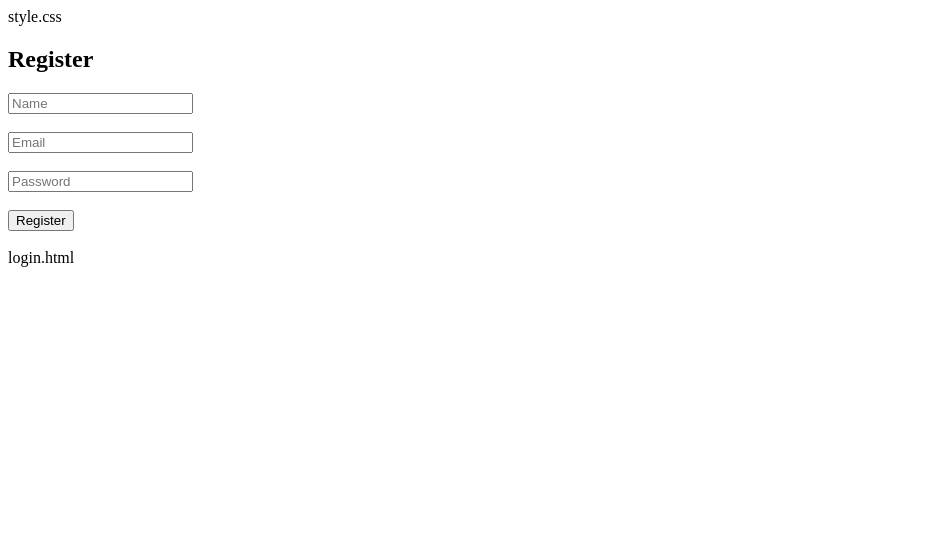
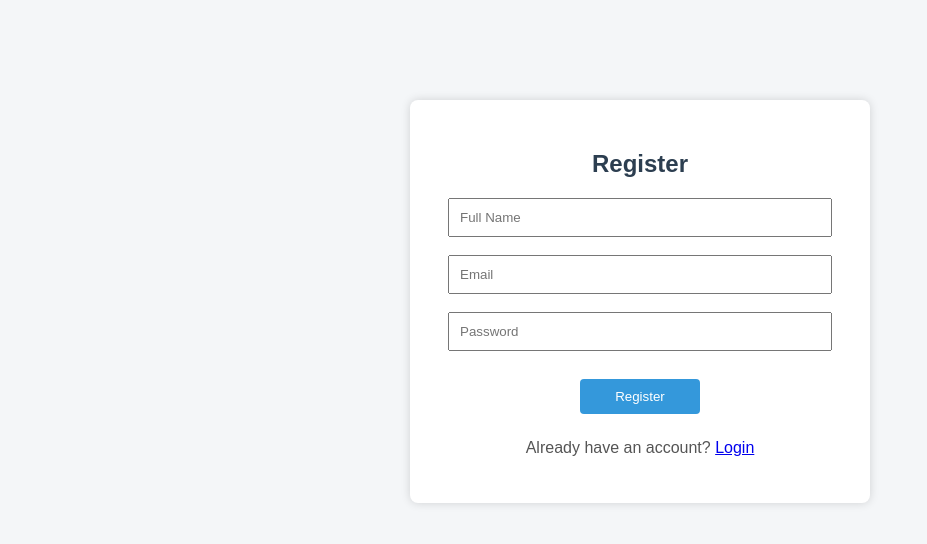
Before and after one commit to varshini412/design-project-test-site, a plain HTML site: page frontend/register.html in a window 1280 px wide. Shown: the whole page, without its empty margins (0-927 px from the left). Drawn offline with Linux system fonts and the light colour scheme.

Commit message:
Update register.html

```diff
--- a/frontend/register.html
+++ b/frontend/register.html
@@ -1,20 +1,26 @@
+
 <!DOCTYPE html>
 <html lang="en">
 <head>
+    <meta charset="UTF-8">
     <title>Register - SkillBridge</title>
-    style.css
+    <link rel="stylesheet" href="style.css">
 </head>
 <body>
+
     <div class="container">
         <h2>Register</h2>
 
-        <input type="text" placeholder="Name"><br><br>
+        <input type="text" placeholder="Full Name"><br><br>
         <input type="email" placeholder="Email"><br><br>
         <input type="password" placeholder="Password"><br><br>
 
         <button>Register</button>
-        <br><br>
-        login.html
+
+        <p style="margin-top:15px;">
+            Already have an account? <a href="login.html">Login</a>
+        </p>
     </div>
+
 </body>
 </html>
```
